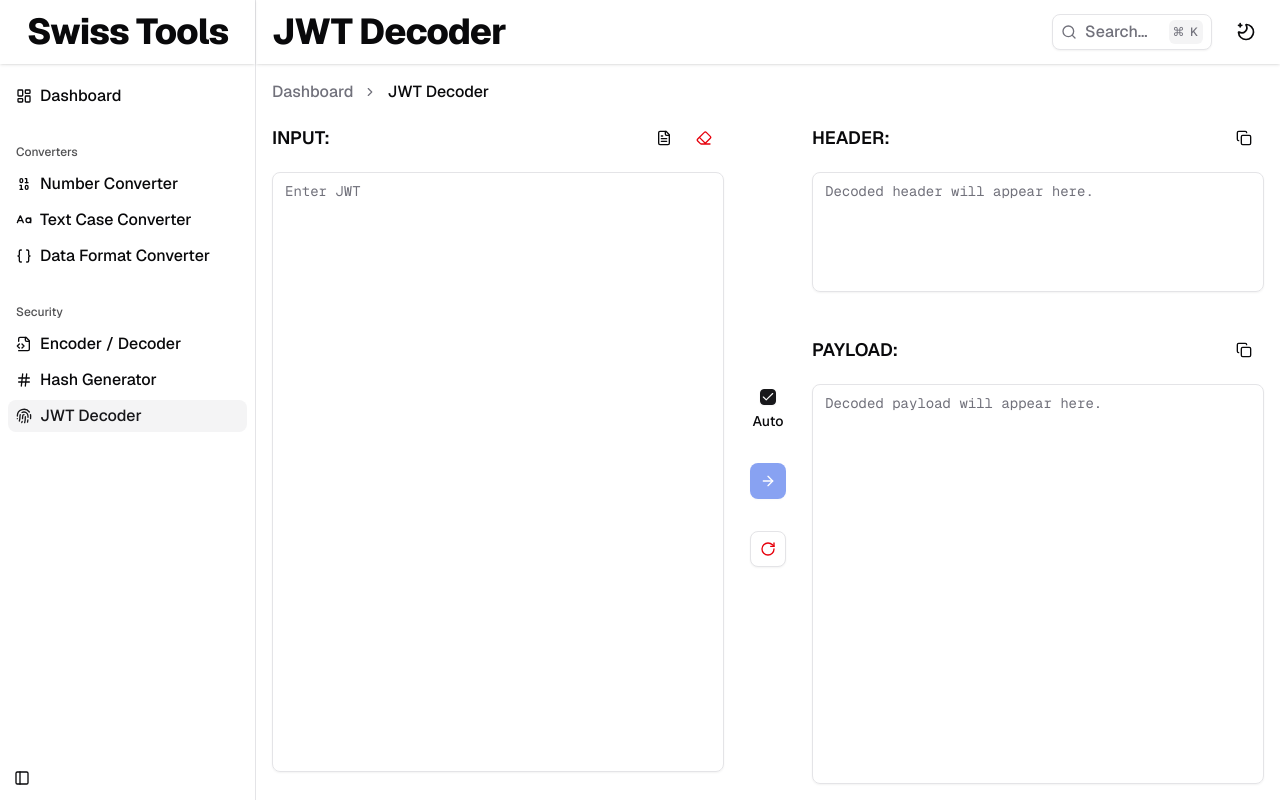
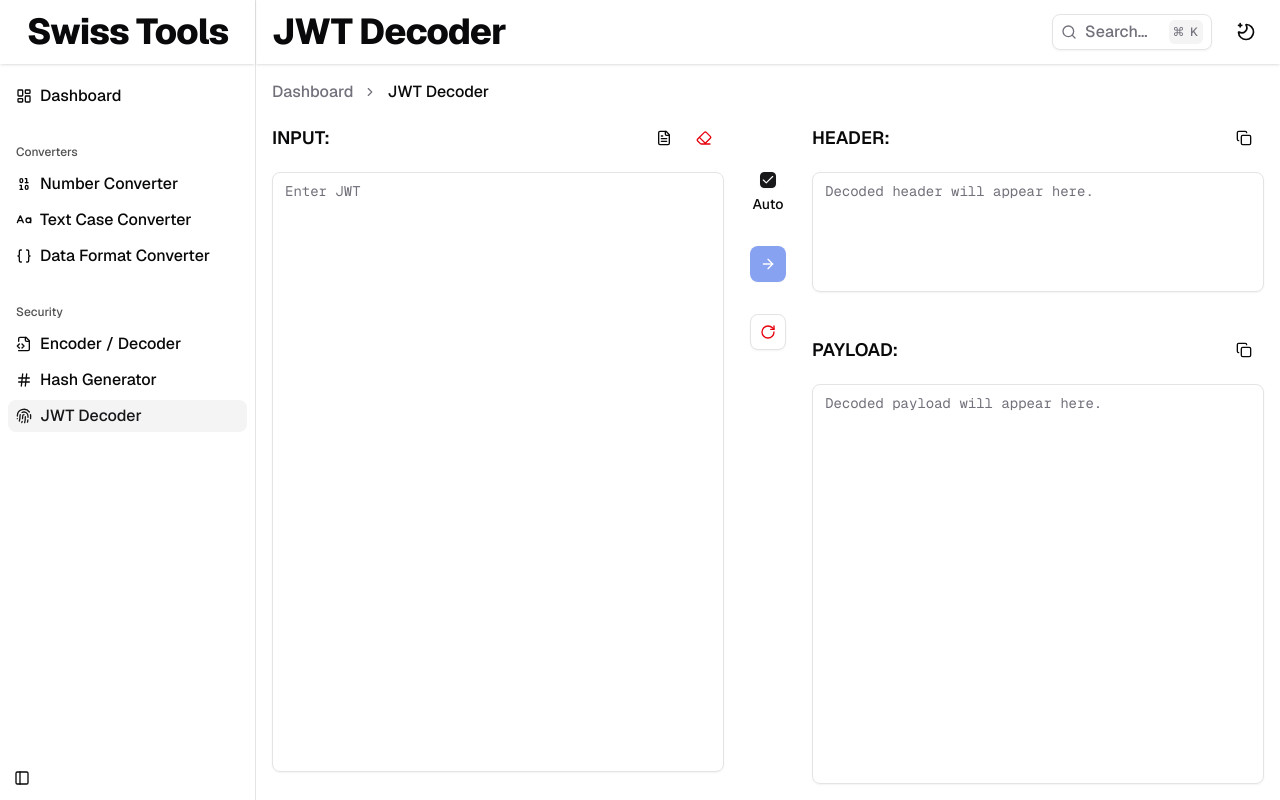
Before and after one commit to Strange-Quark-007/Swiss-Tools, a Next.js app: page /jwt-decoder in a window 1280 px wide. Built offline with nearby package versions, Linux system fonts and the light colour scheme.

Commit message:
style: adjust height properties and min-height settings for various components to improve layout consistency

```diff
--- a/src/components/app-converter/converter-actions.tsx
+++ b/src/components/app-converter/converter-actions.tsx
@@ -24,7 +24,7 @@ export const ConverterActions = ({ auto, disableSwap, setAuto, onConvert, onSwap
     <FlexContainer
       direction="row"
       id="converter-actions"
-      className="w-full lg:w-10 lg:mt-13 items-center justify-center gap-8 lg:flex-col"
+      className="w-full lg:w-10 lg:mt-13 items-center justify-center gap-8 lg:flex-col min-h-fit max-h-fit"
     >
       <div className="flex lg:flex-col items-center justify-center gap-1.5">
         <Checkbox
--- a/src/components/app-converter/converter-panel.tsx
+++ b/src/components/app-converter/converter-panel.tsx
@@ -43,7 +43,7 @@ export const ConverterPanel = <SelectorProps extends object>({
         <PanelActions {...actionProps} />
       </div>
       <BaseTextarea
-        className={cn('h-full max-h-[35vh] lg:max-h-[75vh]')}
+        className={cn('h-full max-h-[32vh] lg:max-h-[75vh]')}
         error={!!error}
         value={value || error || ''}
         onChange={(e) => onTextChange?.(e.target.value)}
--- a/src/components/common/base-textarea.tsx
+++ b/src/components/common/base-textarea.tsx
@@ -10,7 +10,7 @@ export const BaseTextarea = ({ error, className, ...props }: Props) => {
   return (
     <Textarea
       className={cn(
-        'font-mono break-all resize-none text-wrap',
+        'font-mono break-all resize-none text-wrap min-h-0',
         'transition-colors duration-300',
         'scrollbar-thin scrollbar-thin-xs scrollbar-thumb-rounded-full scrollbar-track-rounded-full',
         'scrollbar-thumb-muted-foreground scrollbar-track-muted',
--- a/src/components/content-layout/flex-container.tsx
+++ b/src/components/content-layout/flex-container.tsx
@@ -11,7 +11,7 @@ interface Props {
 
 export const FlexContainer = ({ id = 'flex-container', children, direction, className }: Props) => {
   return (
-    <div id={id} className={cn(`flex flex-${direction} gap-4`, className)}>
+    <div id={id} className={cn(`flex flex-${direction} gap-4 min-h-0`, className)}>
       {children}
     </div>
   );
--- a/src/components/content-layout/split-view.tsx
+++ b/src/components/content-layout/split-view.tsx
@@ -13,7 +13,7 @@ export const SplitView = ({ left, right, center, className }: Props) => {
     <div
       id="split-view"
       className={cn(
-        'h-full flex flex-col justify-between lg:grid gap-6',
+        'h-full flex flex-col justify-between lg:grid gap-6 min-h-0',
         hasCenter ? 'lg:grid-cols-[1fr_auto_1fr]' : 'lg:grid-cols-2',
         className
       )}
--- a/src/features/jwt-decoder/jwt-input.tsx
+++ b/src/features/jwt-decoder/jwt-input.tsx
@@ -24,7 +24,7 @@ export const JwtInput = () => {
   };
 
   return (
-    <FlexContainer direction="col" className="h-full justify-between lg:justify-start min-w-0">
+    <FlexContainer direction="col" className="h-1/3 lg:h-full justify-between lg:justify-start min-w-0">
       <div className="flex justify-between items-center">
         <Text variant="large">{t('label.input').toUpperCase()}:</Text>
         <PanelActions onSample={handleSample} onClear={handleClear} />
@@ -32,7 +32,7 @@ export const JwtInput = () => {
       <BaseTextarea
         value={input}
         onChange={(e) => setInput(e.target.value)}
-        className={cn('h-full max-h-[35vh] lg:max-h-[75vh]')}
+        className={cn('h-full max-h-[16vh] lg:max-h-[75vh]')}
         placeholder={t('jwtDecoder.input.placeholder')}
       />
     </FlexContainer>
--- a/src/features/jwt-decoder/jwt-output.tsx
+++ b/src/features/jwt-decoder/jwt-output.tsx
@@ -33,25 +33,25 @@ export const JwtOutput = () => {
   };
 
   return (
-    <FlexContainer direction="col" className="h-full justify-between lg:justify-start min-w-0">
+    <FlexContainer direction="col" className="h-full lg:h-full justify-between lg:justify-start min-w-0">
       <div className="flex justify-between items-center">
         <Text variant="large">{t('label.header').toUpperCase()}:</Text>
         <PanelActions onCopy={handleCopyHeader} />
       </div>
       <BaseTextarea
         value={error ? ' ' : header}
-        className={cn('h-full max-h-[35vh] lg:max-h-[15vh]')}
+        className={cn('h-full max-h-[15vh]')}
         readOnly
         error={!!error}
         placeholder={t('jwtDecoder.header.placeholder')}
       />
-      <div className="flex justify-between items-center pt-6">
+      <div className="flex justify-between items-center lg:pt-6">
         <Text variant="large">{t('label.payload').toUpperCase()}:</Text>
         <PanelActions onCopy={handleCopyPayload} />
       </div>
       <BaseTextarea
         value={error ? ' ' : payload}
-        className={cn('h-full max-h-[35vh] lg:max-h-[50vh]')}
+        className={cn('h-full max-h-[30vh] lg:max-h-[50vh]')}
         readOnly
         error={!!error}
         placeholder={t('jwtDecoder.payload.placeholder')}
```
